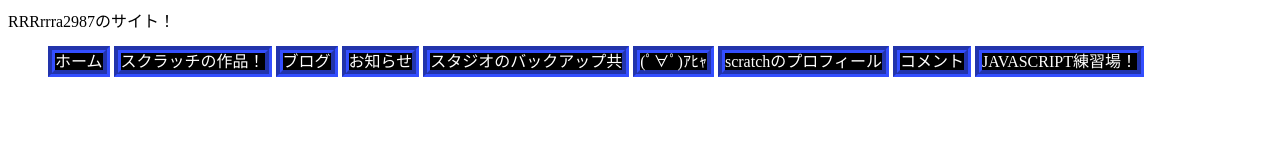
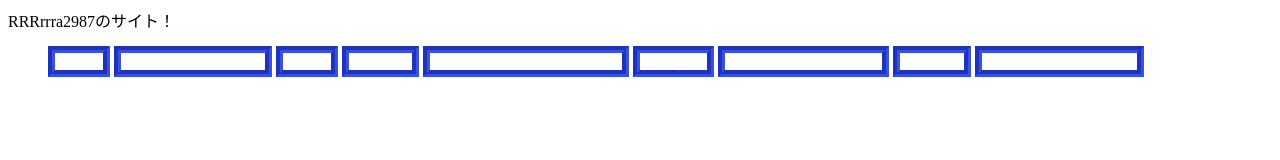
Before and after one commit to RRRrrra2987/RRRrrra2987.github.io, a plain HTML site: page index.html in a window 1280 px wide. Drawn offline with Linux system fonts and the light colour scheme.

Commit message:
Update base.css

```diff
--- a/base.css
+++ b/base.css
@@ -12,8 +12,8 @@
     border: groove 1ex #334EFF;
     width: auto;
     height: 2ex;
-    background-color: black;
-    color: white;
+    background-color: white;
+    color: grey;
     display:inline;
 }
 a:link{
@@ -23,7 +23,7 @@ a:visited{
     color: white;
 }
 a:hover{
-    color: red;
+    color: lightblue;
 }
 a{
     text-decoration:solid;
```
